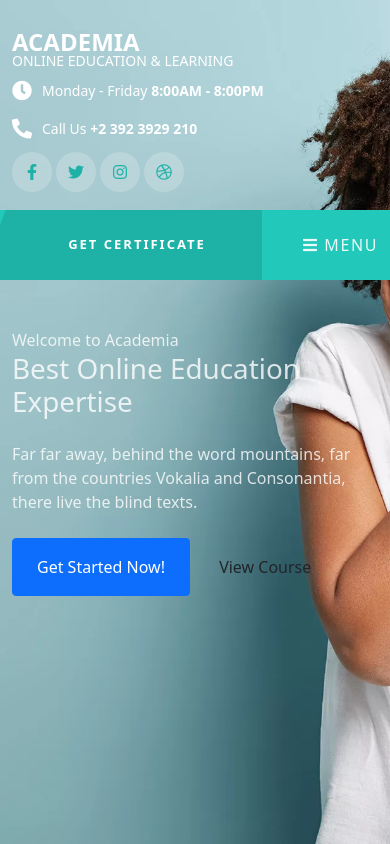
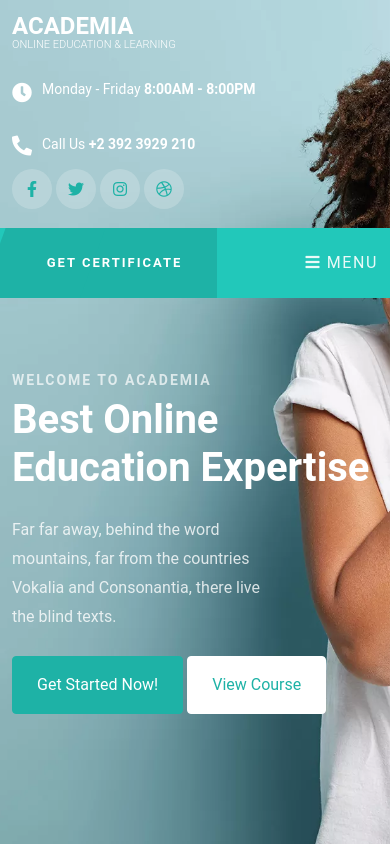
Before and after one commit to IIalejoII/maqueta-web-mobile-first, a plain HTML site: page index.html in a window 390 px wide. Drawn offline with Linux system fonts and the light colour scheme.

Commit message:
Cambio de fuentes, cambios al mobile y desktop ordenados.

```diff
--- a/css/index.css
+++ b/css/index.css
@@ -2,6 +2,9 @@ a {
     transition: .3s all ease;
 }
 
+* {
+    font-family: "Roboto",Arial,sans-serif;
+}
 #home .top-wrap {
     background: transparent;
     position: absolute;
@@ -9,7 +12,7 @@ a {
     left: 0;
     right: 0;
     z-index: 3;
-    padding: 1.2em 0;
+    padding: 0.2em 0;
 }
 
 #home .top-wrap .navbar-brand {
@@ -29,7 +32,7 @@ a {
 
 #home .top-wrap .navbar-brand span {
     display: block;
-    font-size: 14px;
+    font-size: 11px;
     color: #fff;
     font-weight: 350;
     line-height: 0.2;
@@ -46,6 +49,15 @@ a {
 
 #home .top-wrap .information .text {
     font-size: 14px;
+    margin-top: 12px;
+}
+
+#home .information .fas.fa-clock {
+    margin-top: 24px;
+}
+
+#home .information .fas.fa-phone-alt {
+    margin-top: 20px;
 }
 
 #home .top-wrap .social-media a {
@@ -71,6 +83,7 @@ a {
     right: 0;
     z-index: 3;
     padding: 0;
+    margin-top: 18px;
 }
 
 #home .ftco-navbar-light .navbar-toggler {
@@ -137,7 +150,7 @@ a {
     border-radius: 0;
     position: relative;
     display: inline-block;
-    width: 250px;
+    width: 205px;
     z-index: 0;
     text-align: center;
     border: 1px solid transparent;
@@ -157,6 +170,63 @@ a {
     transform: skewX(-20deg);
     z-index: -1;
     content: '';
+}
+
+#home .hero-wrap .subheading {
+    text-transform: uppercase;
+    font-weight: 700;
+    font-size: 14px;
+    color: rgba(255,255,255,.7);
+    display: inline-block;
+    letter-spacing: 2px;
+    margin-bottom: 5px;
+    position: relative;
+    z-index: 0;
+    margin-top: 160px;
+
+}
+
+#home .hero-wrap .slider-text h1 {
+    font-weight: 600;
+    color: #fff;
+    font-size: 40px;
+    line-height: 1.2;
+
+}
+
+#home .hero-wrap p.mb-4  {
+    margin-right: 100px;
+    line-height: 1.8;
+}
+
+#home .hero-wrap .col-lg-6 .btn.btn-primary {
+    background: #1eb2a6!important;
+    border: 1px solid #1eb2a6!important;
+    color: #fff!important;
+}
+#home .hero-wrap .col-lg-6 .btn {
+    display: inline-block;
+    font-weight: 400;
+    line-height: 1.5;
+    color: #212529;
+    text-align: center;
+    text-decoration: none;
+    vertical-align: middle;
+    cursor: pointer;
+    -webkit-user-select: none;
+    -moz-user-select: none;
+    user-select: none;
+    background-color: transparent;
+    border: 1px solid transparent;
+    padding: 0.375rem 0.75rem;
+    font-size: 1rem;
+    border-radius: 0.25rem;
+}
+
+#home .hero-wrap .col-lg-6 .btn.btn-white {
+    background: #fff!important;
+    border: 1px solid #fff!important;
+    color: #1eb2a6!important;
 }
 
 /*All higher than 1200px */
--- a/index.html
+++ b/index.html
@@ -80,11 +80,11 @@
         <div class="overlay"></div>
         <div class="container">
             <div class="row no-gutters slider-text align-items-center">
-                <div class="col-lg-5">
+                <div class="col-lg-6">
                     <div class="text mt-5 pt-5 aos-init aos-animate" data-aos="fade-up" data-aos-delay="300"
                         data-aos-duration="1000">
                         <span class="subheading">Welcome to Academia</span>
-                        <h1 class="mb-4">Best Online Education Expertise </h1>
+                        <h1 class="mb-4">Best Online <br >Education Expertise</h1>
                         <p class="mb-4">Far far away, behind the word mountains, far from the countries Vokalia and
                             Consonantia, there live the blind texts.</p>
                         <p><a href="#" class="btn btn-primary p-4 py-3">Get Started Now! <span
```
